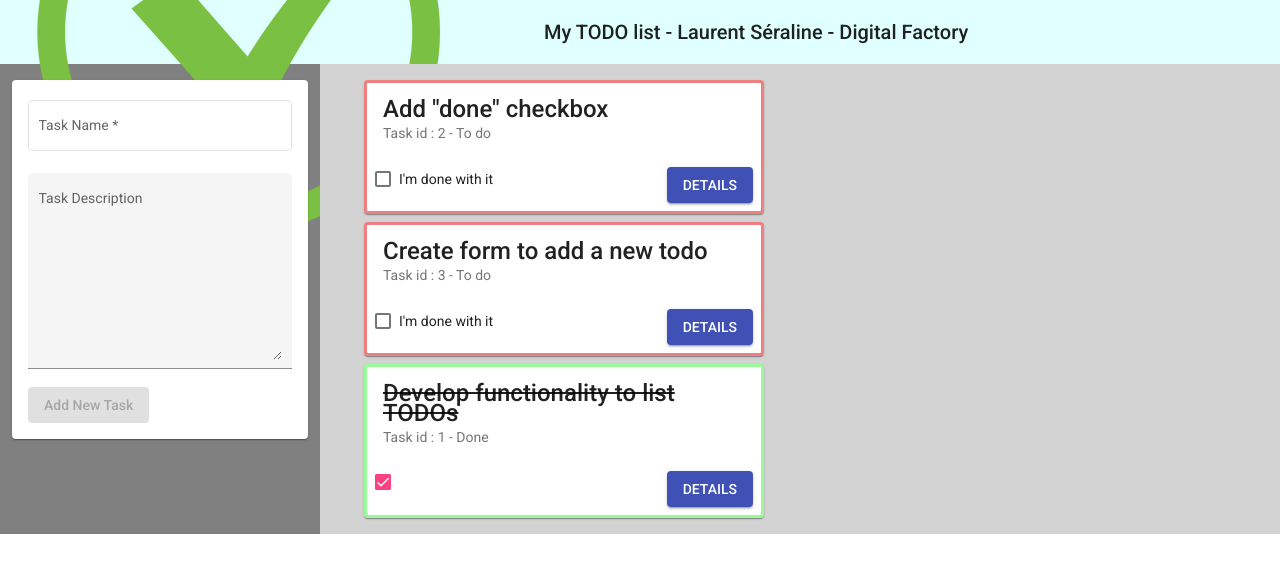
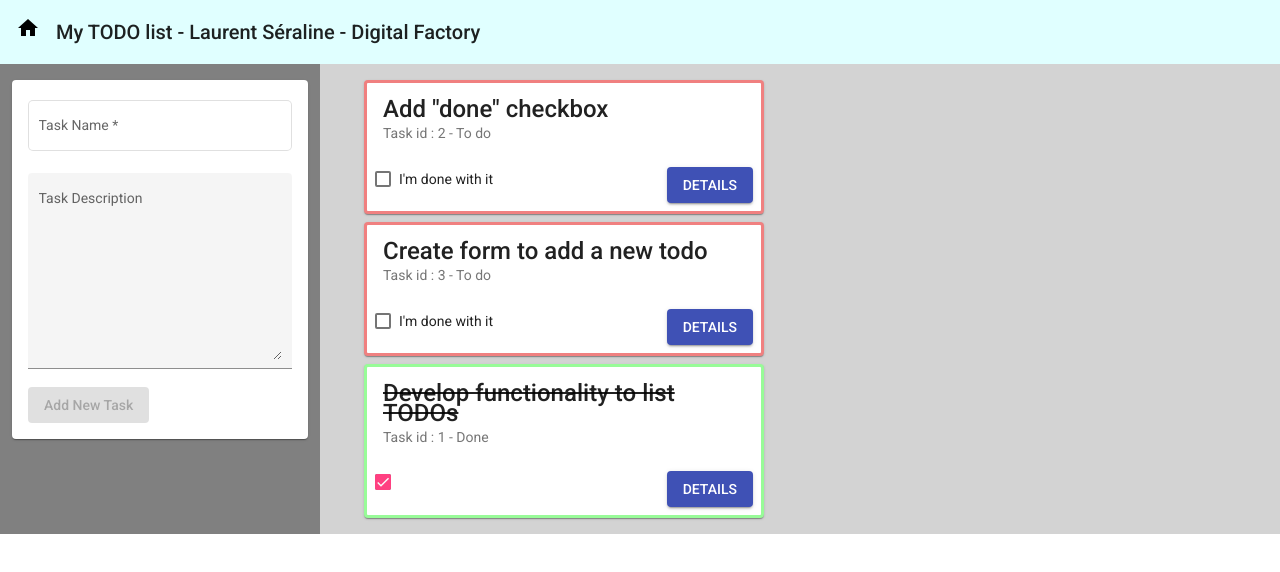
Before and after one commit to Laurent-srln/digital-factory-todo-list, an Angular app: page / in a window 1280 px wide. Shown: the top 572 px of the page. Built offline with nearby package versions, Linux system fonts and the light colour scheme.

Commit message:
home logo

```diff
--- a/src/app/app.component.html
+++ b/src/app/app.component.html
@@ -1,7 +1,7 @@
 <mat-toolbar class="toolbar">
   <a href="" [routerLink]="['/']">
-    <!-- <mat-icon style="color: black;">home</mat-icon> -->
-    <img src="../assets/check.png" alt="app logo">
+    <mat-icon style="color: black;">home</mat-icon>
+    <!-- <img src="../assets/check.png" alt="app logo"> -->
   </a>
   <span class="title">My TODO list - Laurent Séraline - Digital Factory</span>
 </mat-toolbar>
```
Also changed, not shown: 3 other files (tests, documents, lock files or other folders).
